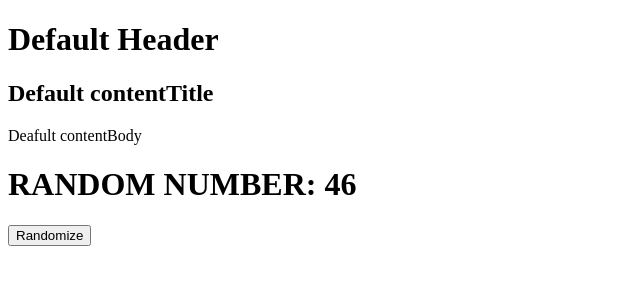
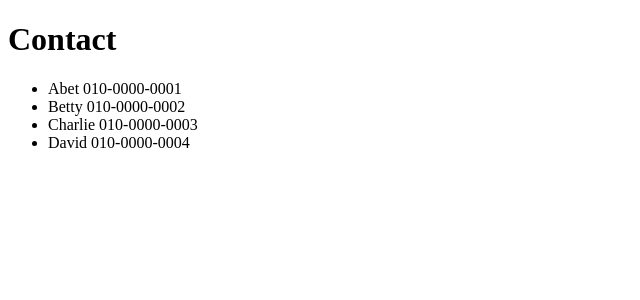
Before and after one commit to heeinso/Practice, a React app in the folder react-tutorial/: page / in a window 1280 px wide. Shown: the top 300 px of the page, without its empty margins (0-640 px from the left). Built offline with nearby package versions, Linux system fonts and the light colour scheme.

Commit message:
Practice to iterate components

```diff
--- a/react-tutorial/src/components/App.js
+++ b/react-tutorial/src/components/App.js
@@ -1,44 +1,50 @@
 import React from 'react';
-import ReactDOM from 'react-dom';
-import Header from './Header';
-import Content from './Content';
-import RandomNumber from './RandomNumber';
 
 class App extends React.Component {
 
+  render() {
+    return (
+      <Contacts/>
+    );
+  }
+}
+
+class Contacts extends React.Component {
   constructor(props) {
     super(props);
-
     this.state = {
-      value: Math.round(Math.random() * 100)
-  };
-
-    this.updateValue = this.updateValue.bind(this);
-  }
-
-  updateValue(randomValue) {
-    this.setState({
-      value: randomValue
-    });
+      contactData: [
+        {name: "Abet", phone: "010-0000-0001"},
+        {name: "Betty", phone: "010-0000-0002"},
+        {name: "Charlie", phone: "010-0000-0003"},
+        {name: "David", phone: "010-0000-0004"}
+      ]
+    };
   }
 
   render() {
     return (
       <div>
-        <Header title={this.props.headerTitle}/>
-        <Content title={this.props.contentTitle}
-                 body={this.props.contentBody}/>
-        <RandomNumber number={this.state.value}
-                      onUpdate={this.updateValue}/>
+        <h1>Contact</h1>
+        <ul>
+          {this.state.contactData.map((contact, i) => {
+            return (<ContactInfo name={contact.name}
+                                 phone={contact.phone}
+                                 key={i}
+            />);
+          })}
+        </ul>
       </div>
     );
   }
 }
 
-App.defaultProps = {
-  headerTitle: 'Default Header',
-  contentTitle: 'Default contentTitle',
-  contentBody: 'Deafult contentBody'
+class ContactInfo extends React.Component {
+  render() {
+    return (
+      <li>{this.props.name} {this.props.phone}</li>
+    );
+  }
 }
 
 export default App;
```
